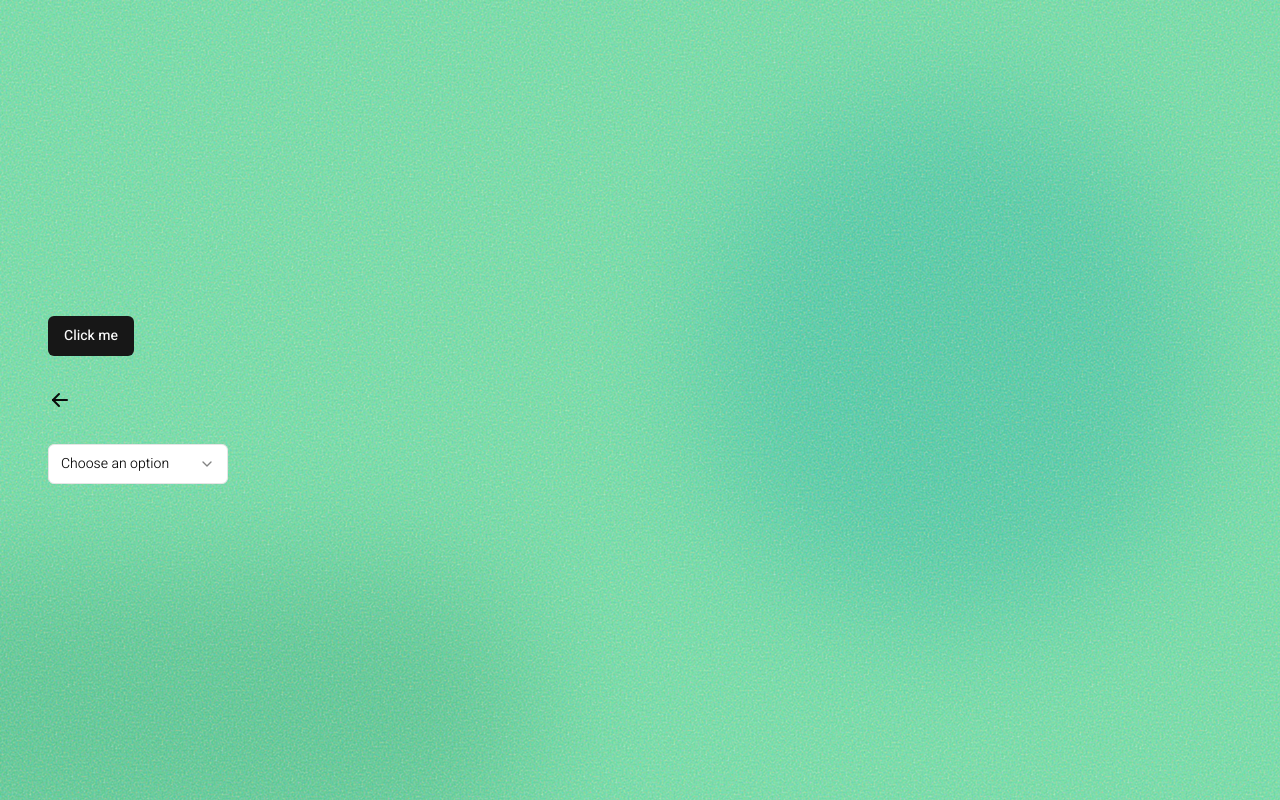
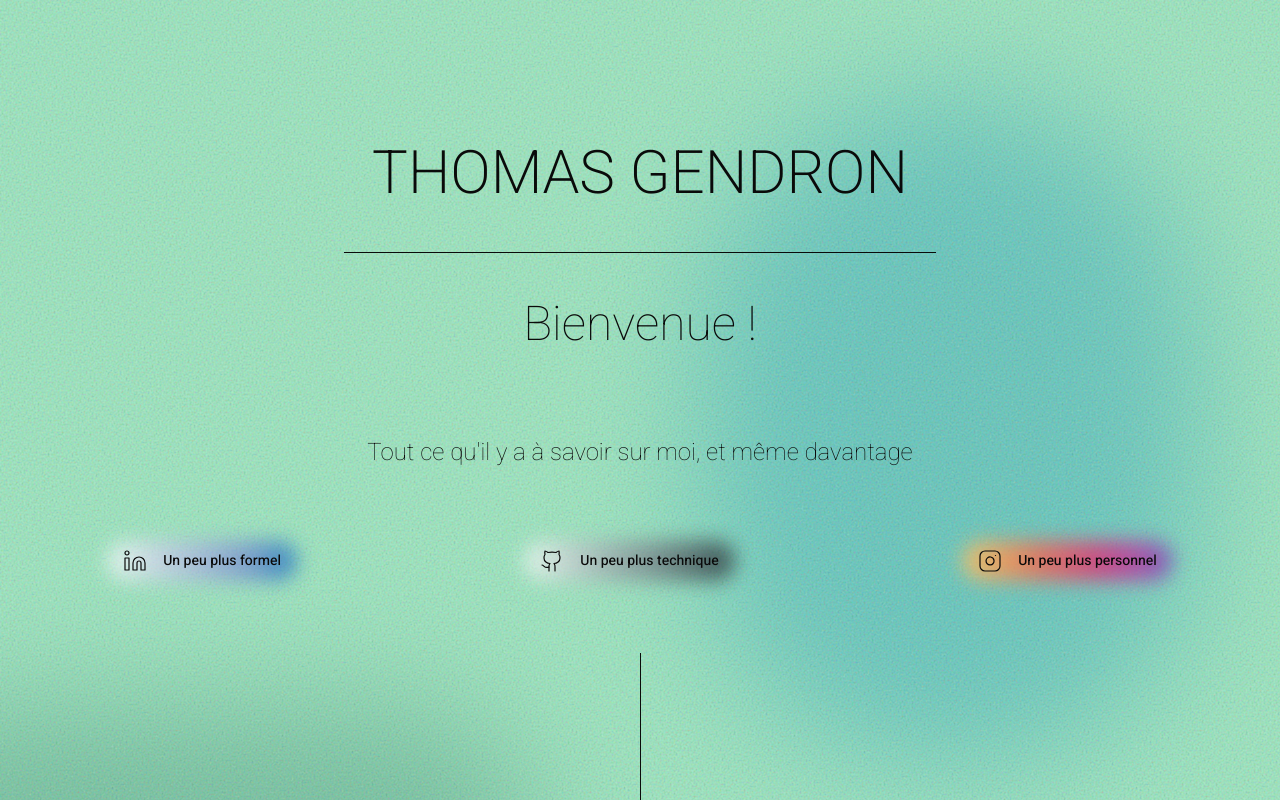
Before and after one commit to Tomspace900/thomasgendron.fr_V2, a Next.js app: page / in a window 1280 px wide. Shown: the top 800 px of the page. Built offline with nearby package versions, Linux system fonts and the light colour scheme.

Commit message:
[feat] Social links

```diff
--- a/app/globals.css
+++ b/app/globals.css
@@ -2,20 +2,46 @@
 @tailwind components;
 @tailwind utilities;
 
-/* Grainy filter for body background */
-body::before {
+.socials {
+	position: relative;
+	transition: all 0.2s ease;
+}
+
+.socials::before {
+	content: "";
 	position: absolute;
+	top: 0;
+	right: 0;
+	bottom: 0;
 	left: 0;
-	top: 0;
-	content: '';
-	width: 100%;
-	height: 100%;
 	z-index: -1;
+	filter: blur(10px);
+	border-radius: var(--radius);
+	opacity: 0;
+	transition: all 0.2s ease;
+}
 
-	background: #19cc70;
-	opacity: 40%;
+.socials:hover::before {
+	opacity: 1;
+	top: -8px;
+	right: -8px;
+	bottom: -8px;
+	left: -8px;
+}
 
-	filter: url(#noiseFilter);
+.instagram::before {
+	background-image: var(--instagram-gradient);
+	opacity: 0.8;
+}
+
+.github::before {
+	background-image: var(--github-gradient);
+	opacity: 0.7;
+}
+
+.linkedin::before {
+	background-image: var(--linkedin-gradient);
+	opacity: 0.7;
 }
 
 @layer base {
@@ -48,7 +74,42 @@ body::before {
 		--input: 0 0% 89.8%; /* Border color for inputs such as <Input />, <Select />, <Textarea /> */
 		--ring: 0 0% 3.9%; /* Used for focus ring */
 
-		--radius: 0.5rem; /* Border radius for card, input and buttons */
+		--radius: 2rem; /* Border radius for card, input and buttons */
+
+		/* CUSTOM */
+		--instagram-gradient: linear-gradient(
+			to right,
+			#ffc865,
+			#ffb159,
+			#fd9952,
+			#fa814f,
+			#f46851,
+			#f1555c,
+			#ea4368,
+			#df3375,
+			#d1318b,
+			#bb379f,
+			#9e42b0,
+			#764cbe
+		);
+
+		--github-gradient: linear-gradient(
+			to right,
+			#ffffff,
+			#eaeaec,
+			#d4d5da,
+			#bec1c8,
+			#a8adb6,
+			#959ba4,
+			#828992,
+			#6f7780,
+			#5b626a,
+			#474d55,
+			#343a41,
+			#22272e
+		);
+
+		--linkedin-gradient: linear-gradient(to right, #ffffff, #d6d4ef, #a7ace0, #7187d1, #0b66c2);
 	}
 
 	.dark {
--- a/app/page.tsx
+++ b/app/page.tsx
@@ -1,38 +1,39 @@
-'use client';
+"use client";
 
-import { Button } from '@/components/ui/button';
-import { Select, SelectContent, SelectItem, SelectTrigger, SelectValue } from '@/components/ui/select';
-import { ToastAction } from '@/components/ui/toast';
-import { useToast } from '@/components/ui/use-toast';
-
-import { IconArrowLeft } from '@tabler/icons-react';
+import { Button } from "@/components/ui/button";
+import { Github, Instagram, Linkedin } from "lucide-react";
+import Link from "next/link";
 
 export default function Home() {
-	const { toast } = useToast();
-
 	return (
-		<div className='flex flex-col justify-center items-start h-screen mx-4 sm:mx-12 w-full max-w-[1200px] gap-8 z-0'>
-			<Button
-				onClick={() => {
-					toast({
-						title: 'Wow',
-						description: 'Amazing toast',
-						action: <ToastAction altText='oui'>Oui</ToastAction>,
-					});
-				}}>
-				Click me
-			</Button>
-			<IconArrowLeft />
-			<Select>
-				<SelectTrigger className='w-[180px]'>
-					<SelectValue placeholder={'Choose an option'} />
-				</SelectTrigger>
-				<SelectContent>
-					<SelectItem value='option1'>Option 1</SelectItem>
-					<SelectItem value='option2'>Option 2</SelectItem>
-					<SelectItem value='option3'>Option 3</SelectItem>
-				</SelectContent>
-			</Select>
+		<div className='flex flex-col mt-24 sm:mt-36 items-center text-center h-screen mx-4 sm:mx-12 w-full max-w-[1200px] gap-12 z-0'>
+			<span className='text-6xl font-extralight '>THOMAS GENDRON</span>
+			<div className='h-[1px] w-1/2 bg-foreground'></div>
+			<span className='text-5xl font-thin'>Bienvenue !</span>
+			<span className='text-2xl font-thin mt-10'>Tout ce qu'il y a à savoir sur moi, et même davantage</span>
+			{/* <span className='text-2xl font-light my-8'>Les incoutournables</span> */}
+			<div className='flex sm:flex-row flex-col my-6 sm:gap-0 gap-8 justify-between items-center max-w-[90%] w-full'>
+				<Button asChild variant={"custom"} className='socials linkedin'>
+					<Link href='https://www.linkedin.com/in/gendron-thomas/'>
+						<Linkedin className='mr-4 h-6 w-6 stroke-[1.2]' />
+						Un peu plus formel
+					</Link>
+				</Button>
+				<Button asChild variant={"custom"} className='socials github'>
+					<Link href='https://github.com/Tomspace900'>
+						<Github className='mr-4 h-6 w-6 stroke-[1.2]' />
+						Un peu plus technique
+					</Link>
+				</Button>
+				<Button asChild variant={"custom"} className='socials instagram rounded-full'>
+					<Link href='https://www.instagram.com/thek_nick/'>
+						<Instagram className='mr-4 h-6 w-6 stroke-[1.2]' />
+						Un peu plus personnel
+					</Link>
+				</Button>
+			</div>
+			<div className='h-[150px] w-[1px] bg-foreground'></div>
+			<span className='text-4xl font-thin'>J'y ai travaillé</span>
 		</div>
 	);
 }
--- a/components/ui/button.tsx
+++ b/components/ui/button.tsx
@@ -1,15 +1,16 @@
-import * as React from "react"
-import { Slot } from "@radix-ui/react-slot"
-import { cva, type VariantProps } from "class-variance-authority"
+import * as React from "react";
+import { Slot } from "@radix-ui/react-slot";
+import { cva, type VariantProps } from "class-variance-authority";
 
-import { cn } from "@/lib/utils"
+import { cn } from "@/lib/utils";
 
 const buttonVariants = cva(
 	"inline-flex items-center justify-center whitespace-nowrap rounded-md text-sm font-medium ring-offset-white transition-colors focus-visible:outline-none focus-visible:ring-2 focus-visible:ring-neutral-950 focus-visible:ring-offset-2 disabled:pointer-events-none disabled:opacity-50 dark:ring-offset-neutral-950 dark:focus-visible:ring-neutral-300",
 	{
 		variants: {
 			variant: {
-        default: "bg-neutral-900 text-neutral-50 hover:bg-neutral-900/90 dark:bg-neutral-50 dark:text-neutral-900 dark:hover:bg-neutral-50/90",
+				default:
+					"bg-neutral-900 text-neutral-50 hover:bg-neutral-900/90 dark:bg-neutral-50 dark:text-neutral-900 dark:hover:bg-neutral-50/90",
 				destructive:
 					"bg-red-500 text-neutral-50 hover:bg-red-500/90 dark:bg-red-900 dark:text-neutral-50 dark:hover:bg-red-900/90",
 				outline:
@@ -18,6 +19,7 @@ const buttonVariants = cva(
 					"bg-neutral-100 text-neutral-900 hover:bg-neutral-100/80 dark:bg-neutral-800 dark:text-neutral-50 dark:hover:bg-neutral-800/80",
 				ghost: "hover:bg-neutral-100 hover:text-neutral-900 dark:hover:bg-neutral-800 dark:hover:text-neutral-50",
 				link: "text-neutral-900 underline-offset-4 hover:underline dark:text-neutral-50",
+				custom: "",
 			},
 			size: {
 				default: "h-10 px-4 py-2",
@@ -31,26 +33,18 @@ const buttonVariants = cva(
 			size: "default",
 		},
 	}
-)
+);
 
-export interface ButtonProps
-  extends React.ButtonHTMLAttributes<HTMLButtonElement>,
-    VariantProps<typeof buttonVariants> {
-  asChild?: boolean
+export interface ButtonProps extends React.ButtonHTMLAttributes<HTMLButtonElement>, VariantProps<typeof buttonVariants> {
+	asChild?: boolean;
 }
 
 const Button = React.forwardRef<HTMLButtonElement, ButtonProps>(
 	({ className, variant, size, asChild = false, ...props }, ref) => {
-    const Comp = asChild ? Slot : "button"
-    return (
-      <Comp
-        className={cn(buttonVariants({ variant, size, className }))}
-        ref={ref}
-        {...props}
-      />
-    )
+		const Comp = asChild ? Slot : "button";
+		return <Comp className={cn(buttonVariants({ variant, size, className }))} ref={ref} {...props} />;
 	}
-)
-Button.displayName = "Button"
+);
+Button.displayName = "Button";
 
-export { Button, buttonVariants }
+export { Button, buttonVariants };
--- a/tailwind.config.ts
+++ b/tailwind.config.ts
@@ -1,13 +1,8 @@
-import type { Config } from "tailwindcss"
+import type { Config } from "tailwindcss";
 
 const config = {
 	darkMode: ["class"],
-  content: [
-    './pages/**/*.{ts,tsx}',
-    './components/**/*.{ts,tsx}',
-    './app/**/*.{ts,tsx}',
-    './src/**/*.{ts,tsx}',
-	],
+	content: ["./pages/**/*.{ts,tsx}", "./components/**/*.{ts,tsx}", "./app/**/*.{ts,tsx}", "./src/**/*.{ts,tsx}"],
 	prefix: "",
 	theme: {
 		container: {
@@ -78,6 +73,6 @@ const config = {
 		},
 	},
 	plugins: [require("tailwindcss-animate")],
-} satisfies Config
+} satisfies Config;
 
-export default config
+export default config;
```
Lines whose indentation alone changed are shown as unchanged.
